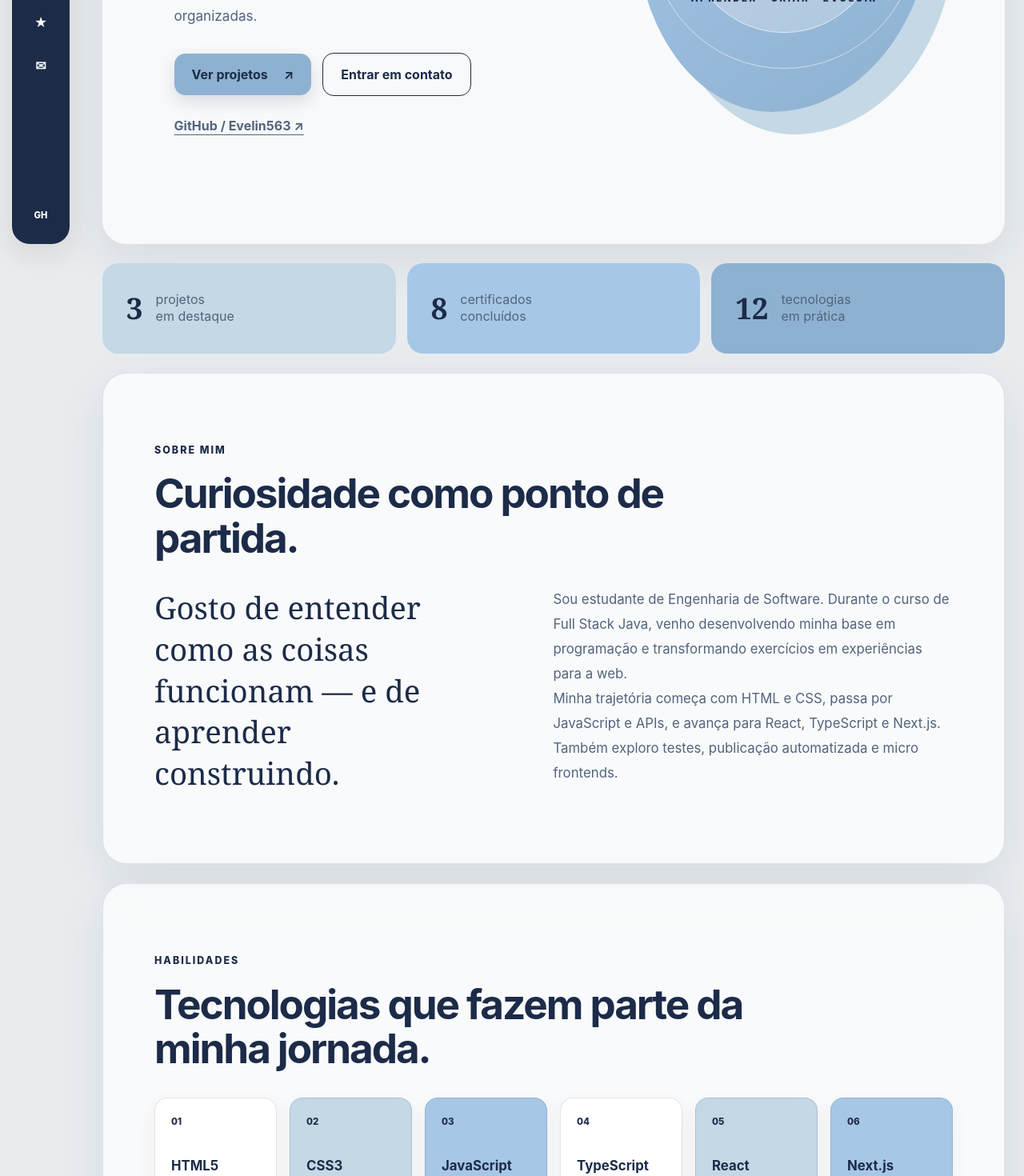
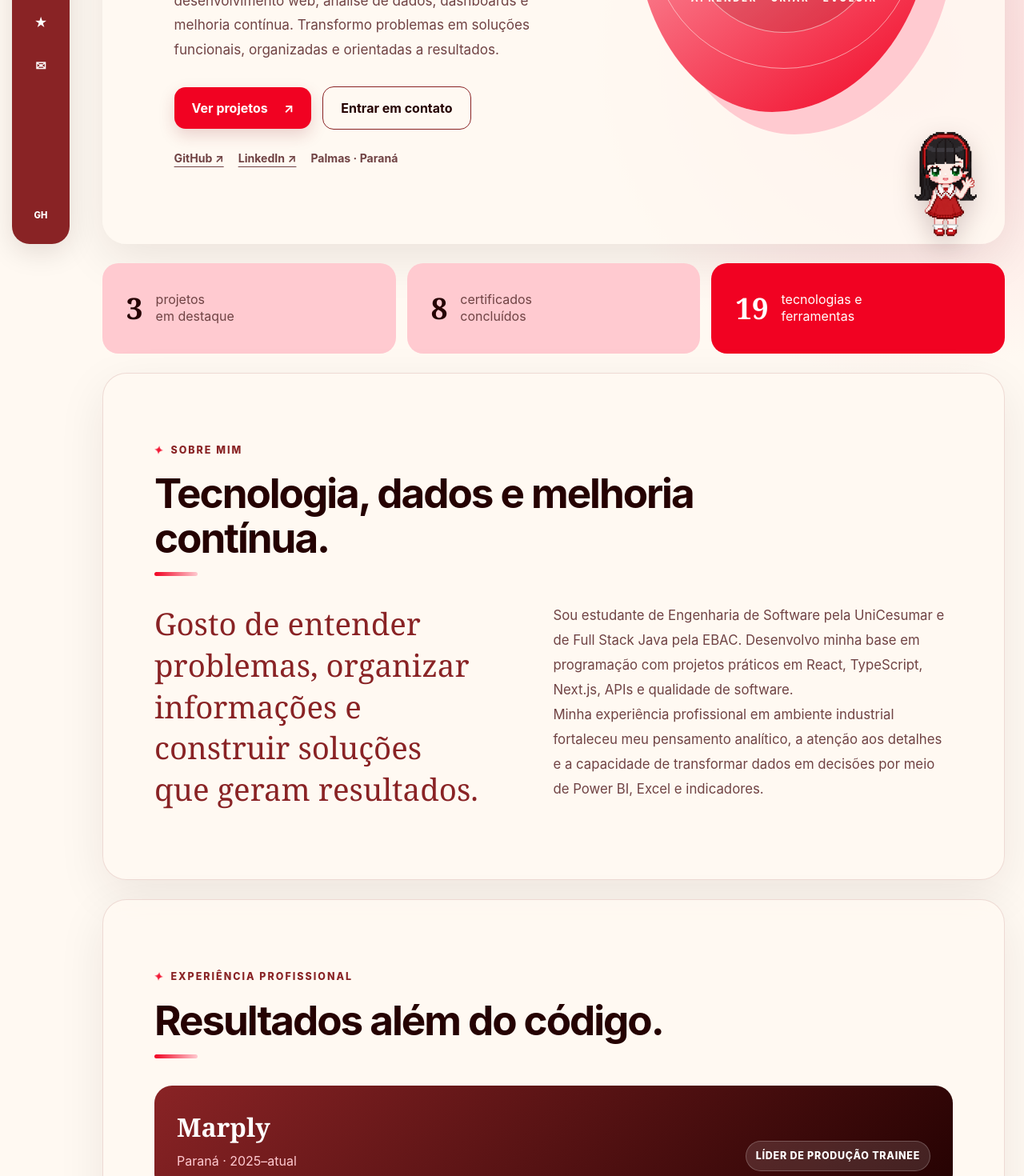
Before and after one commit to Evelin563/portfolio_Lana, a React (Vite) app: page / in a window 1280 px wide. Shown: the part 480-1950 px from the top of the page at 80% size. Built offline with nearby package versions, Linux system fonts and the light colour scheme.

Commit message:
Atualiza portfolio e adiciona mascote animada

```diff
--- a/scripts/verify.mjs
+++ b/scripts/verify.mjs
@@ -14,7 +14,7 @@ try {
   for (const width of [1440, 768, 390, 320]) {
     await page.setViewportSize({ width, height: 900 });
     await page.goto("http://127.0.0.1:5173/", { waitUntil: "networkidle" });
-    assert.equal(await page.locator("main article").count(), featuredProjects.length + 20);
+    assert.equal(await page.locator("main article").count(), featuredProjects.length + 27);
     assert.ok(
       await page.evaluate(
         () => document.documentElement.scrollWidth <= innerWidth,
@@ -54,7 +54,7 @@ try {
   assert.equal(await page.getByRole("link", { name: "Projetos", exact: true }).count(), 1);
   assert.equal(await page.getByRole("link", { name: "Ver mais projetos" }).getAttribute("href"), "https://github.com/Evelin563");
   assert.equal(await page.getByRole("link", { name: "Conversar com Lana pelo WhatsApp" }).getAttribute("href"), "https://wa.me/5546999004565");
-  assert.equal(await page.getByRole("link", { name: "LinkedIn" }).getAttribute("href"), "https://www.linkedin.com/in/lana-evelin-de-oliveira-413982270/");
+  assert.equal(await page.getByRole("link", { name: "LinkedIn", exact: true }).getAttribute("href"), "https://www.linkedin.com/in/lana-evelin-de-oliveira-413982270/");
   for (const p of featuredProjects) {
     const button = page.getByRole("button", {
       name: `Ver detalhes de ${p.title}`,
--- a/src/App.jsx
+++ b/src/App.jsx
@@ -6,8 +6,14 @@ import { projects } from "./data/projects";
 import styles from "./App.module.css";
 
 const navItems = [["inicio","Início","⌂"],["sobre","Sobre mim","◉"],["habilidades","Habilidades","◇"],["projetos","Projetos","▦"],["formacao","Formação","▤"],["certificados","Certificados","★"],["contato","Contato","✉"]];
-const technologies = ["HTML5","CSS3","JavaScript","TypeScript","React","Next.js","Bootstrap","Sass","Git","GitHub","Jest","Webpack"];
+const technologies = ["HTML5","CSS3","JavaScript","TypeScript","React","Next.js","Python","Java","Sass","Bootstrap","Tailwind CSS","Axios","APIs REST","Jest","Testing Library","Webpack","GitHub Actions","Power BI","Excel"];
 const featuredProjects = projects.filter(({ module }) => [11, 14, 15].includes(module));
+const skillGroups = [
+  { title: "Front-End", text: "Interfaces responsivas, componentização, React Hooks, CRUD, integração com APIs, acessibilidade, SEO técnico e performance web." },
+  { title: "DevOps e ferramentas", text: "Git, GitHub, CI/CD, Vercel, GitHub Pages, VS Code e Chrome DevTools." },
+  { title: "Dados e processos", text: "Power BI, Excel, KPIs, Scrum, Kanban, PDCA, 5W2H, 5S, POPs e documentação de processos." },
+];
+const languages = ["Inglês · Avançado", "Espanhol · Avançado", "Alemão · Intermediário", "Coreano · Em desenvolvimento"];
 const certificates = [
   { title: "The Complete Full-Stack Web Development Bootcamp", issuer: "Udemy", hours: "61,5 horas", date: "27 jun. 2025", area: "Full Stack" },
   { title: "Learn to Program", issuer: "FIAP · Nano Courses", hours: "60 horas", date: "21 jun. 2025", area: "Programação" },
@@ -41,18 +47,20 @@ export default function App() {
     </aside>
     <main id="conteudo" className={styles.content}>
       <section id="inicio" className={styles.hero}>
-        <div className={styles.heroCopy}><p className={styles.eyebrow}>PORTFÓLIO · DESENVOLVIMENTO FRONT-END</p><h1>Olá, eu sou <em>Lana.</em></h1><h2>Desenvolvedora Front-End</h2><p className={styles.intro}>Estudante de Engenharia de Software, transformando aprendizado em interfaces funcionais, acessíveis e bem organizadas.</p><div className={styles.actions}><a href="#projetos" className={styles.primary}>Ver projetos <span aria-hidden="true">↗</span></a><a href="#contato" className={styles.secondary}>Entrar em contato</a></div><a className={styles.profileLink} href="https://github.com/Evelin563" target="_blank" rel="noreferrer">GitHub / Evelin563 ↗</a></div>
+        <div className={styles.heroCopy}><p className={styles.eyebrow}>PORTFÓLIO · DESENVOLVIMENTO DE SOFTWARE</p><h1>Olá, eu sou <em>Lana.</em></h1><h2>Desenvolvedora de Software · Full Stack Java</h2><p className={styles.intro}>Estudante de Engenharia de Software com experiência em desenvolvimento web, análise de dados, dashboards e melhoria contínua. Transformo problemas em soluções funcionais, organizadas e orientadas a resultados.</p><div className={styles.actions}><a href="#projetos" className={styles.primary}>Ver projetos <span aria-hidden="true">↗</span></a><a href="#contato" className={styles.secondary}>Entrar em contato</a></div><div className={styles.profileLinks}><a href="https://github.com/Evelin563" target="_blank" rel="noreferrer">GitHub ↗</a><a href="https://www.linkedin.com/in/lana-evelin-de-oliveira-413982270/" target="_blank" rel="noreferrer">LinkedIn ↗</a><span>Palmas · Paraná</span></div></div>
         <div className={styles.heroVisual} aria-hidden="true"><span>DESIGN</span><strong>&lt;/&gt;</strong><small>APRENDER · CRIAR · EVOLUIR</small></div>
       </section>
-      <section className={styles.stats} aria-label="Resumo do portfólio"><p><strong>{featuredProjects.length}</strong><span>projetos<br/>em destaque</span></p><p><strong>{certificates.length}</strong><span>certificados<br/>concluídos</span></p><p><strong>12</strong><span>tecnologias<br/>em prática</span></p></section>
-      <Section id="sobre" eyebrow="SOBRE MIM" title="Curiosidade como ponto de partida." className={styles.about}><div className={styles.aboutGrid}><p className={styles.largeText}>Gosto de entender como as coisas funcionam — e de aprender construindo.</p><div><p>Sou estudante de Engenharia de Software. Durante o curso de Full Stack Java, venho desenvolvendo minha base em programação e transformando exercícios em experiências para a web.</p><p>Minha trajetória começa com HTML e CSS, passa por JavaScript e APIs, e avança para React, TypeScript e Next.js. Também exploro testes, publicação automatizada e micro frontends.</p></div></div></Section>
-      <Section id="habilidades" eyebrow="HABILIDADES" title="Tecnologias que fazem parte da minha jornada."><div className={styles.techGrid}>{technologies.map((technology,index)=><article key={technology}><span>{String(index+1).padStart(2,"0")}</span><strong>{technology}</strong></article>)}</div></Section>
-      <Section id="projetos" eyebrow="PROJETOS" title="Aprendizado que ganha forma."><div className={styles.sectionIntro}><p>Uma seleção de projetos que representa minha evolução na criação de interfaces responsivas e bem estruturadas.</p><span>{featuredProjects.length} PROJETOS</span></div><div className={styles.grid}>{featuredProjects.map(project=><ProjectCard key={project.module} project={project} onOpen={setSelected}/>)}</div><div className={styles.moreProjects}><a className={styles.primary} href="https://github.com/Evelin563" target="_blank" rel="noreferrer">Ver mais projetos <span aria-hidden="true">↗</span></a></div></Section>
-      <Section id="formacao" eyebrow="FORMAÇÃO" title="Construindo uma base sólida." className={styles.education}><div className={styles.educationCard}><span>EM ANDAMENTO</span><div><h3>Engenharia de Software</h3><p>Formação acadêmica voltada ao desenvolvimento, à arquitetura e à qualidade de software.</p></div></div><div className={styles.educationCard}><span>FORMAÇÃO PRÁTICA</span><div><h3>Full Stack Java</h3><p>Projetos progressivos em fundamentos web, React, Next.js, testes, APIs, desempenho e arquitetura front-end.</p></div></div></Section>
-      <Section id="certificados" eyebrow="CERTIFICADOS" title="Formação complementar."><p className={styles.certificateIntro}>Cursos concluídos em desenvolvimento, programação, tecnologia e produtividade.</p><div className={styles.certificateGrid}>{certificates.map(certificate=><article key={certificate.title} className={styles.certificateCard}><div><span className={styles.certificateArea}>{certificate.area}</span><span className={styles.certificateMark} aria-hidden="true">✦</span></div><h3>{certificate.title}</h3><p>{certificate.issuer}</p><footer><strong>{certificate.hours}</strong><span>{certificate.date}</span></footer></article>)}</div><p className={styles.certificatePrivacy}>Os documentos originais e seus códigos de validação são mantidos em arquivo privado.</p></Section>
+      <section className={styles.stats} aria-label="Resumo do portfólio"><p><strong>{featuredProjects.length}</strong><span>projetos<br/>em destaque</span></p><p><strong>{certificates.length}</strong><span>certificados<br/>concluídos</span></p><p><strong>{technologies.length}</strong><span>tecnologias e<br/>ferramentas</span></p></section>
+      <Section id="sobre" eyebrow="SOBRE MIM" title="Tecnologia, dados e melhoria contínua." className={styles.about}><div className={styles.aboutGrid}><p className={styles.largeText}>Gosto de entender problemas, organizar informações e construir soluções que geram resultados.</p><div><p>Sou estudante de Engenharia de Software pela UniCesumar e de Full Stack Java pela EBAC. Desenvolvo minha base em programação com projetos práticos em React, TypeScript, Next.js, APIs e qualidade de software.</p><p>Minha experiência profissional em ambiente industrial fortaleceu meu pensamento analítico, a atenção aos detalhes e a capacidade de transformar dados em decisões por meio de Power BI, Excel e indicadores.</p></div></div></Section>
+      <Section id="experiencia" eyebrow="EXPERIÊNCIA PROFISSIONAL" title="Resultados além do código."><div className={styles.experienceHeader}><div><h3>Marply</h3><p>Paraná · 2025–atual</p></div><span>Líder de Produção Trainee</span></div><div className={styles.experienceGrid}><div><h4>Liderança e dados</h4><ul><li>Desenvolvimento de dashboards em Power BI e Excel para ampliar a visibilidade dos indicadores.</li><li>Análise de dados produtivos para identificar desvios, gargalos e oportunidades de melhoria.</li><li>Apoio à implementação de 5S, Kanban e PDCA.</li></ul></div><div><h4>Qualidade e processos</h4><ul><li>Inspeção de produtos e processos conforme especificações técnicas.</li><li>Registro e análise de não conformidades e apoio às ações corretivas.</li><li>Criação de POPs, instruções de trabalho e relatórios de acompanhamento.</li></ul></div></div></Section>
+      <Section id="habilidades" eyebrow="HABILIDADES" title="Tecnologias e competências."><div className={styles.techGrid}>{technologies.map((technology,index)=><article key={technology}><span>{String(index+1).padStart(2,"0")}</span><strong>{technology}</strong></article>)}</div><div className={styles.skillGroups}>{skillGroups.map(group=><div key={group.title}><h3>{group.title}</h3><p>{group.text}</p></div>)}</div><div className={styles.languages}><h3>Idiomas</h3><ul>{languages.map(language=><li key={language}>{language}</li>)}</ul></div></Section>
+      <Section id="projetos" eyebrow="PROJETOS" title="Aprendizado que ganha forma."><div className={styles.projectIntro}><div className={styles.sectionIntro}><p>Uma seleção de projetos que representa minha evolução na criação de interfaces responsivas e bem estruturadas.</p><span>{featuredProjects.length} PROJETOS</span></div><div className={styles.typingMascot}><span className={styles.typingLabel}>Criando projetos<span aria-hidden="true">...</span></span><img src="./images/lana-mascot-computer.png" alt="Mascote de Lana trabalhando em um computador" width="280" height="280"/></div></div><div className={styles.grid}>{featuredProjects.map(project=><ProjectCard key={project.module} project={project} onOpen={setSelected}/>)}</div><div className={styles.moreProjects}><a className={styles.primary} href="https://github.com/Evelin563" target="_blank" rel="noreferrer">Ver mais projetos <span aria-hidden="true">↗</span></a></div></Section>
+      <Section id="formacao" eyebrow="FORMAÇÃO" title="Construindo uma base sólida." className={styles.education}><div className={styles.educationCard}><span>2024–2029</span><div><h3>Engenharia de Software · Bacharelado</h3><p>UniCesumar · Formação em desenvolvimento, arquitetura e qualidade de software.</p></div></div><div className={styles.educationCard}><span>2025–ATUAL</span><div><h3>Full Stack Java · Curso profissionalizante</h3><p>EBAC · Projetos progressivos em fundamentos web, React, Next.js, testes, APIs, desempenho e arquitetura front-end.</p></div></div></Section>
+      <Section id="certificados" eyebrow="CERTIFICADOS" title="Formação complementar."><p className={styles.certificateIntro}>Cursos concluídos em desenvolvimento, programação, tecnologia e produtividade.</p><div className={styles.certificateGrid}>{certificates.map(certificate=><article key={certificate.title} className={styles.certificateCard}><div><span className={styles.certificateArea}>{certificate.area}</span><span className={styles.certificateMark} aria-hidden="true">✦</span></div><h3>{certificate.title}</h3><p>{certificate.issuer}</p><footer><strong>{certificate.hours}</strong><span>{certificate.date}</span></footer></article>)}</div></Section>
       <section id="contato" className={styles.contact}><p className={styles.eyebrow}>CONTATO</p><h2>Vamos criar algo <em>novo?</em></h2><p>Estou disponível para conversar sobre projetos, oportunidades e desenvolvimento web.</p><div className={styles.actions}><a className={styles.primary} href="https://wa.me/5546999004565" target="_blank" rel="noreferrer" aria-label="Conversar com Lana pelo WhatsApp">WhatsApp · (46) 99900-4565 <span aria-hidden="true">↗</span></a><a className={styles.secondary} href="mailto:lanasiqueira26@gmail.com">Enviar e-mail</a><a className={styles.secondary} href="https://www.linkedin.com/in/lana-evelin-de-oliveira-413982270/" target="_blank" rel="noreferrer">LinkedIn</a><a className={styles.secondary} href="https://github.com/Evelin563" target="_blank" rel="noreferrer">GitHub</a></div><a className={styles.email} href="mailto:lanasiqueira26@gmail.com">lanasiqueira26@gmail.com</a></section>
-      <footer className={styles.footer}><span>© {new Date().getFullYear()} Lana Oliveira</span><span>Desenvolvido com React.</span></footer>
+      <footer className={styles.footer}><span>© {new Date().getFullYear()} Lana Oliveira</span></footer>
     </main>
+    <div className={styles.welcomeMascot} role="status" aria-label="Olá! Eu sou a Lana."><div className={styles.speechBubble}>Olá! Eu sou a Lana.</div><img src="./images/lana-mascot-wave.png" alt="Mascote de Lana acenando" width="220" height="220"/></div>
     {selected&&<ProjectDialog project={selected} onClose={()=>setSelected(null)}/>}
   </div>;
 }
--- a/src/global.css
+++ b/src/global.css
@@ -1,14 +1,14 @@
 :root {
-  /* Paleta azul fornecida: Platinum, Light Blue Grey, Baby Blue Eyes, Cool Cerulean e Midnight Blue. */
-  --honeydew: #e8ecef;
-  --tea-green: #c4d8e5;
-  --blush-pop: #a7c7e7;
-  --cotton-candy: #8eb1d1;
-  --blushed-brick: #1c2b48;
-  --ink: #1c2b48;
-  --muted: #52647d;
-  --border: #b7c9d8;
-  --paper: #f7f9fb;
+  /* Paleta fornecida: Floral White, Pastel Pink, Racing Red, Crushed Berry e Rich Mahogany. */
+  --honeydew: #fff9f2;
+  --tea-green: #ffcad0;
+  --blush-pop: #ffcad0;
+  --cotton-candy: #f10222;
+  --blushed-brick: #892325;
+  --ink: #250202;
+  --muted: #704344;
+  --border: #e7b5b7;
+  --paper: #fff9f2;
 }
 * {
   box-sizing: border-box;
@@ -21,7 +21,10 @@ html {
 }
 body {
   margin: 0;
-  background: var(--honeydew);
+  background:
+    radial-gradient(circle at 88% 8%, rgba(255, 202, 208, .72), transparent 25rem),
+    radial-gradient(circle at 8% 42%, rgba(241, 2, 34, .07), transparent 28rem),
+    var(--honeydew);
   color: var(--ink);
   font-family: Inter, Poppins, "Segoe UI", Arial, sans-serif;
   font-size: 16px;
@@ -62,8 +65,8 @@ p {
 ::-webkit-scrollbar-track { background: var(--honeydew); }
 ::-webkit-scrollbar-thumb { background: var(--cotton-candy); border: 3px solid var(--honeydew); border-radius: 20px; }
 ::selection {
-  background: var(--blush-pop);
-  color: var(--ink);
+  background: var(--cotton-candy);
+  color: white;
 }
 @media (prefers-reduced-motion: reduce) {
   html {
```
Also changed, not shown: public/images/lana-mascot-computer.png (added), public/images/lana-mascot-wave.png (added), src/App.module.css.
